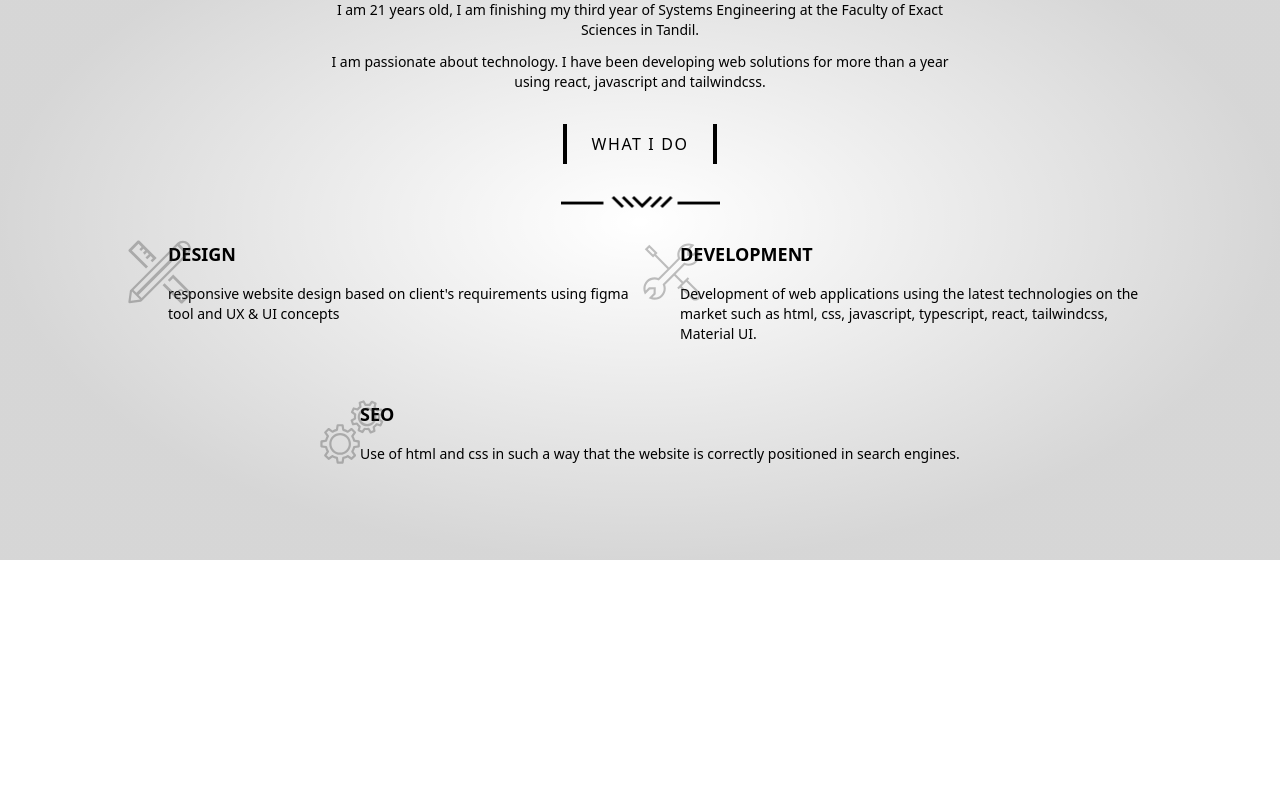
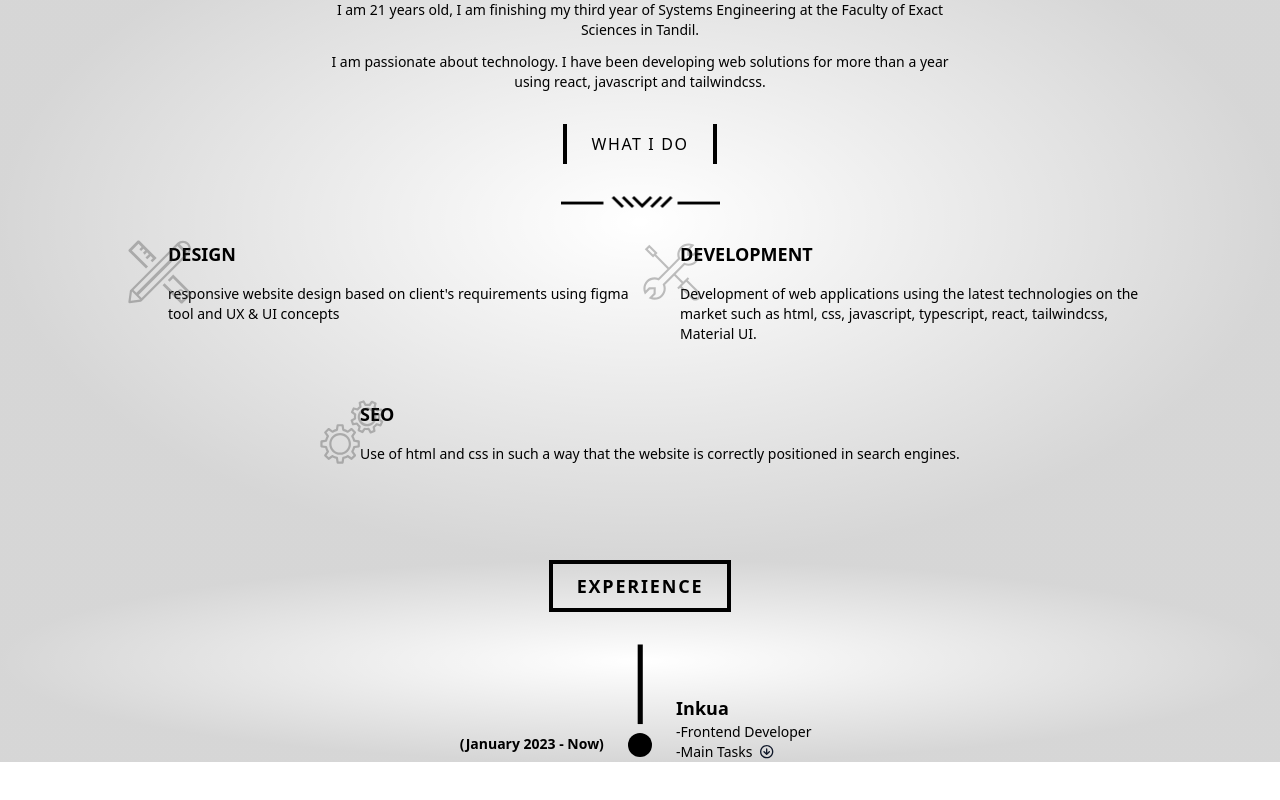
Before and after one commit to maximilianoLujan/My-Portfolio, a React (Vite) app: page / in a window 1280 px wide. Shown: the part 764-1564 px from the top of the page. Before the commit the page ends 1324 px from the top, so only its background shows below. Built offline with nearby package versions, Linux system fonts and the light colour scheme.

Commit message:
Agregando la estructura de experience

```diff
--- /dev/null
+++ b/src/App.css
@@ -0,0 +1,3 @@
+.contenedor-seccion{
+    background: radial-gradient(50% 50% at 50% 50%, rgba(26, 21, 21, 0) 0%, rgba(1, 1, 1, 0.16) 100%), #FFFFFF;
+}
--- a/src/App.jsx
+++ b/src/App.jsx
@@ -2,6 +2,8 @@ import Navbar from "./components/Navbar/Navbar"
 import HeroDesktop from "./components/Hero/HeroDesktop"
 import HeroMovil from "./components/Hero/HeroMovil"
 import Aboutme from "./components/Aboutme/Aboutme"
+import Experience from "./components/Experience/Experience"
+import "./App.css"
 
 function App() {
 
@@ -13,6 +15,7 @@ function App() {
             <HeroMovil />
           </div>
           <Aboutme />
+          <Experience />
       </div>
   )
 }
--- /dev/null
+++ b/src/components/Experience/Experience.css
@@ -0,0 +1,3 @@
+#contenedor-seccion{
+    background: radial-gradient(50% 50% at 50% 50%, rgba(26, 21, 21, 0) 0%, rgba(1, 1, 1, 0.16) 100%), #FFFFFF;
+}
--- /dev/null
+++ b/src/components/Experience/Experience.jsx
@@ -0,0 +1,60 @@
+import { useState } from "react"
+import { motion } from "framer-motion"
+
+
+export default function Experience(){
+    const [seeInfo,setSeeInfo] = useState(false)
+
+    const handleClickMainTasks = () => {
+        setSeeInfo(!seeInfo)
+    }
+    return(
+        <div className="w-full contenedor-seccion flex flex-col items-center mb-16">
+            <h2 className="w-max px-6 py-2 border-4 font-bold text-sm sm:text-lg tracking-widest mb-8">EXPERIENCE</h2>
+            <div className="flex flex-col">
+                <div className="flex w-full">
+                    <div className="w-2/5" style={{paddingTop:'90px'}}>
+                        <p className="font-semibold text-sm">(January 2023 - Now)</p>
+                    </div>
+                    <div className="flex flex-col items-center gap-2 w-1/5">
+                        <svg width="81" height="81" viewBox="0 0 81 81" fill="none" xmlns="http://www.w3.org/2000/svg">
+                        <path d="M40.236 0.4872L40.236 80.0603" stroke="black" strokeWidth="5.12" strokeMiterlimit="10"/>
+                        </svg>
+                            <svg width="24" height="24" viewBox="0 0 24 24" fill="none" xmlns="http://www.w3.org/2000/svg">
+                                <circle cx="12" cy="12" r="12" fill="black"/>
+                            </svg>
+                    </div>
+                    <div className="flex flex-col w-2/5" style={{paddingTop:'50px'}}>
+                        <p className="font-bold text-lg">
+                            Inkua
+                        </p>
+                        <p className="font-normal text-sm">
+                            -Frontend Developer
+                        </p>
+                        <p onClick={handleClickMainTasks} className="font-normal text-sm flex gap-2 items-center">
+                            -Main Tasks
+                            <svg width="14" height="14" viewBox="0 0 14 14" fill="none" xmlns="http://www.w3.org/2000/svg">
+                                <path fillRule="evenodd" clipRule="evenodd" d="M6.66667 1.33333C3.72115 1.33333 1.33333 3.72115 1.33333 6.66667C1.33333 9.6122 3.72115 12 6.66667 12C9.6122 12 12 9.6122 12 6.66667C12 3.72115 9.6122 1.33333 6.66667 1.33333ZM0 6.66667C0 2.98477 2.98477 0 6.66667 0C10.3485 0 13.3333 2.98477 13.3333 6.66667C13.3333 10.3485 10.3485 13.3333 6.66667 13.3333C2.98477 13.3333 0 10.3485 0 6.66667ZM6.66667 3.33333C7.03487 3.33333 7.33333 3.63181 7.33333 4V7.72387L8.86193 6.19527C9.12227 5.93493 9.5444 5.93493 9.80473 6.19527C10.0651 6.4556 10.0651 6.87773 9.80473 7.13807L7.13807 9.80473C6.87773 10.0651 6.4556 10.0651 6.19527 9.80473L3.52859 7.13807C3.26825 6.87773 3.26825 6.4556 3.52859 6.19527C3.78895 5.93493 4.21105 5.93493 4.47141 6.19527L6 7.72387V4C6 3.63181 6.29847 3.33333 6.66667 3.33333Z" fill="#0F1729"/>
+                            </svg>
+                        </p>
+                        {
+                            seeInfo &&
+                            <motion.ul className="list-disc">
+                               <li>
+                                    <p className="text-xs">
+                                        Website development for Ukrainian aid organization using HTML, CSS and Javascript
+                                    </p>
+                                </li>
+                               <li>
+                                    <p className="text-xs">
+                                        Meetings with the design team to improve UX and UI of the site
+                                    </p>
+                                </li>
+                            </motion.ul>
+                        }
+                    </div>
+                </div>
+            </div>
+        </div>
+    )
+}
```
